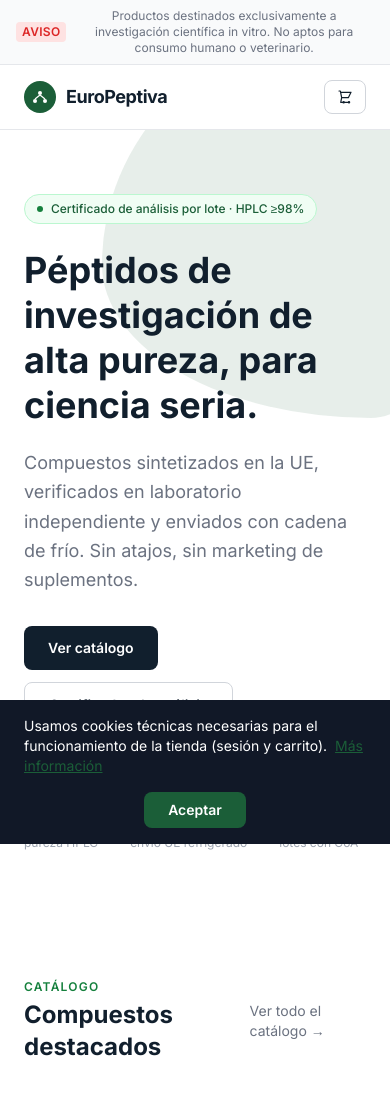
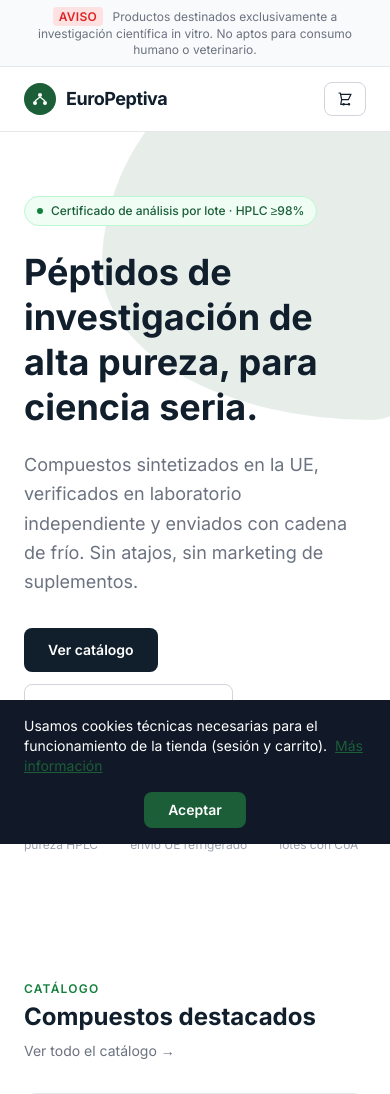
Before and after one commit to pitoplayer/europeptiva, a Django app: page / in a window 390 px wide. Shown: the top 1094 px of the page. Run offline with Django 5.2, Linux system fonts and the light colour scheme; data comes from the database, SQL or seed files in the repository; some libraries are stand-ins or nearby versions.

Commit message:
fix: corregir desbordamiento horizontal en móvil
Tres casos del mismo patrón de flexbox (elementos flex que no se
encogen/hacen wrap del texto largo por el min-width:auto por defecto):
- Aviso de disclaimer: quita el inline-flex que envolvía texto + badge.
- Banner de cookies: el párrafo no ocupaba el 100% de ancho en flex-col
  porque items-center anula el stretch por defecto.
- Cabecera "Compuestos destacados / Ver todo el catálogo": se apila en
  vertical en móvil en vez de forzar la misma fila.

Se añade overflow-x-hidden en <body> como red de seguridad adicional.

Co-Authored-By: Claude Sonnet 5 <noreply@anthropic.com>

```diff
--- a/templates/base.html
+++ b/templates/base.html
@@ -41,7 +41,7 @@
         .blob { border-radius: 60% 40% 30% 70% / 60% 30% 70% 40%; }
     </style>
 </head>
-<body class="bg-white text-primary flex flex-col min-h-screen">
+<body class="bg-white text-primary flex flex-col min-h-screen overflow-x-hidden">
 
     {% include 'partials/disclaimer_banner.html' %}
     {% include 'partials/header.html' %}
--- a/templates/partials/cookie_banner.html
+++ b/templates/partials/cookie_banner.html
@@ -1,5 +1,5 @@
 <div id="cookie-banner" class="fixed bottom-0 w-full bg-gray-900 text-white px-6 py-4 flex flex-col md:flex-row items-center justify-between gap-4 z-50" style="display:none!important">
-    <p class="text-sm">Usamos cookies técnicas necesarias para el funcionamiento de la tienda (sesión y carrito).
+    <p class="text-sm w-full md:w-auto">Usamos cookies técnicas necesarias para el funcionamiento de la tienda (sesión y carrito).
         <a href="{% url 'cookies' %}" class="underline text-accent ml-1">Más información</a>
     </p>
     <button onclick="acceptCookies()" class="bg-accent text-white px-6 py-2 rounded-lg text-sm font-semibold hover:bg-green-500 whitespace-nowrap">
--- a/templates/partials/disclaimer_banner.html
+++ b/templates/partials/disclaimer_banner.html
@@ -1,6 +1,4 @@
 <div class="bg-gray-50 border-b border-gray-200 py-2 px-4 text-center text-xs text-gray-500">
-    <span class="inline-flex items-center gap-2">
-        <span class="bg-red-100 text-red-600 font-semibold px-1.5 py-0.5 rounded text-xs uppercase tracking-wide">Aviso</span>
-        Productos destinados exclusivamente a investigación científica in vitro. No aptos para consumo humano o veterinario.
-    </span>
+    <span class="bg-red-100 text-red-600 font-semibold px-1.5 py-0.5 rounded text-xs uppercase tracking-wide align-middle mr-1.5">Aviso</span>
+    <span class="align-middle">Productos destinados exclusivamente a investigación científica in vitro. No aptos para consumo humano o veterinario.</span>
 </div>
--- a/templates/store/index.html
+++ b/templates/store/index.html
@@ -88,7 +88,7 @@
 {% if featured_peptides %}
 <section class="max-w-7xl mx-auto px-6 py-16">
 
-    <div class="flex items-center justify-between mb-8">
+    <div class="flex flex-col sm:flex-row sm:items-center sm:justify-between gap-2 mb-8">
         <div>
             <p class="text-xs font-semibold uppercase tracking-widest text-accent-mid mb-1">Catálogo</p>
             <h2 class="text-2xl font-bold text-primary">Compuestos destacados</h2>
```
